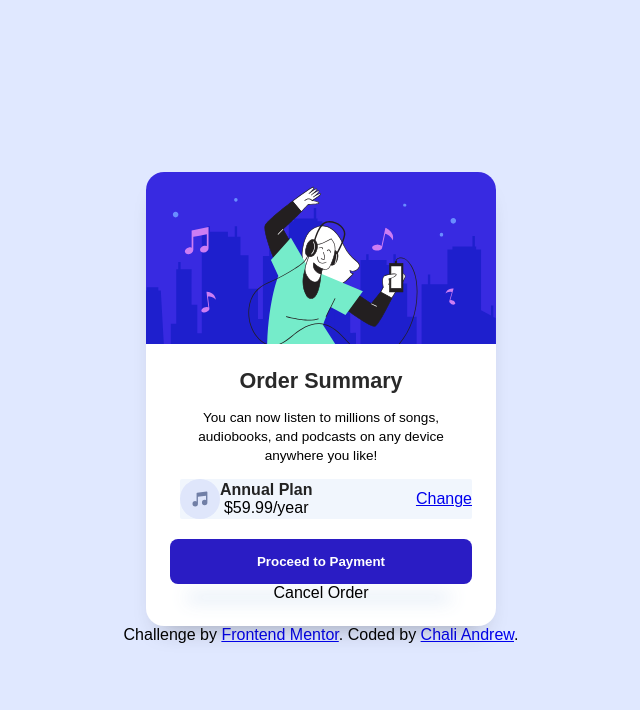
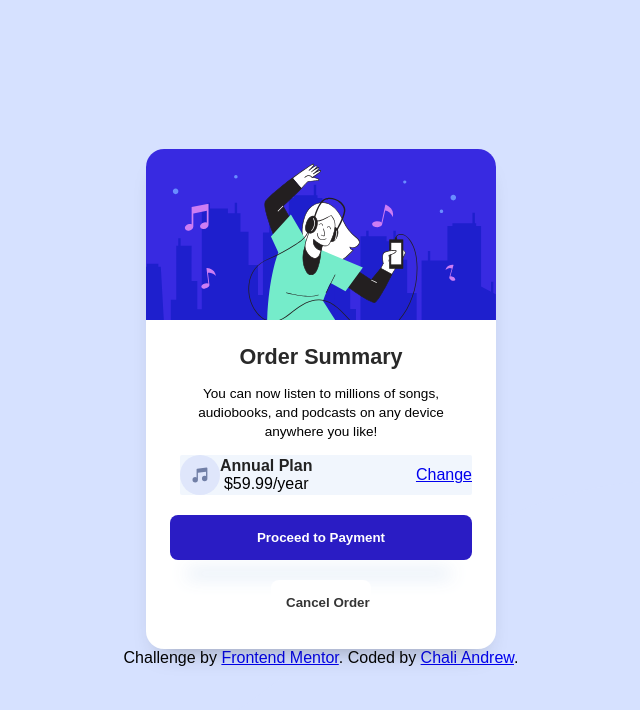
Before and after one commit to Valchali/Order-Summary-Component, a plain HTML site: page index.html in a window 1280 px wide. Shown: the whole page, without its empty margins (319-959 px from the left). Drawn offline with Linux system fonts and the light colour scheme.

Commit message:
order summary component

```diff
--- a/index.html
+++ b/index.html
@@ -10,7 +10,11 @@
 </head>
 
 <body>
+  <div class="background">
+    <img class="background" src="images/pattern-background-desktop.svg" alt="pattern-background-desktop">
+  </div>
   <main>
+
     <img class="illustration" src="images/illustration-hero.svg" alt="illustration-hero">
     <div class="order">
       <h1>Order Summary</h1>
@@ -36,10 +40,11 @@
       <div class="payment">
         <button class="payment-bt"> Proceed to Payment</button>
         <div class="payment2">
-          <span class="order-bt">Cancel Order</span>
+          <button class="order-bt">Cancel Order</button>
         </div>
       </div>
   </main>
+
   <footer>
     <div class="attribution">
       Challenge by <a href="https://www.frontendmentor.io?ref=challenge" target="_blank">Frontend Mentor</a>.
--- a/style.css
+++ b/style.css
@@ -8,6 +8,17 @@ body {
     font-family: "Red Hat Display", sans-serif;
     font-weight: 500;
 }
+
+.background {
+    position: fixed;
+    top: 0;
+    left: 0;
+    width: 100%;
+    height: 100%;
+    background-image: url('images/pattern-background-desktop.svg');
+    background-size: cover;
+    z-index: -1; /* Ensure the background is behind the main content */
+  }
 
 main {
     max-width: 350px;
@@ -96,13 +107,14 @@ p {
     /* box-shadow: -2px 36px 17px -20px rgba(192,213,237,0.68); */
     box-shadow: -2px 36px 17px -20px rgba(192,213,237,0.88);
 }
-.span .order-bt {
+.payment2 .order-bt {
     text-align: center;
     width: 100px;
     border-radius: none;
     margin-top: 20px;
-    color: #222;
+    color: #353535;
     background-color: white;
     box-shadow: none;
     font-weight: 700;
+    text-wrap: nowrap;
 }
```
Also changed, not shown: design/Screenshot order.jpg (added).
